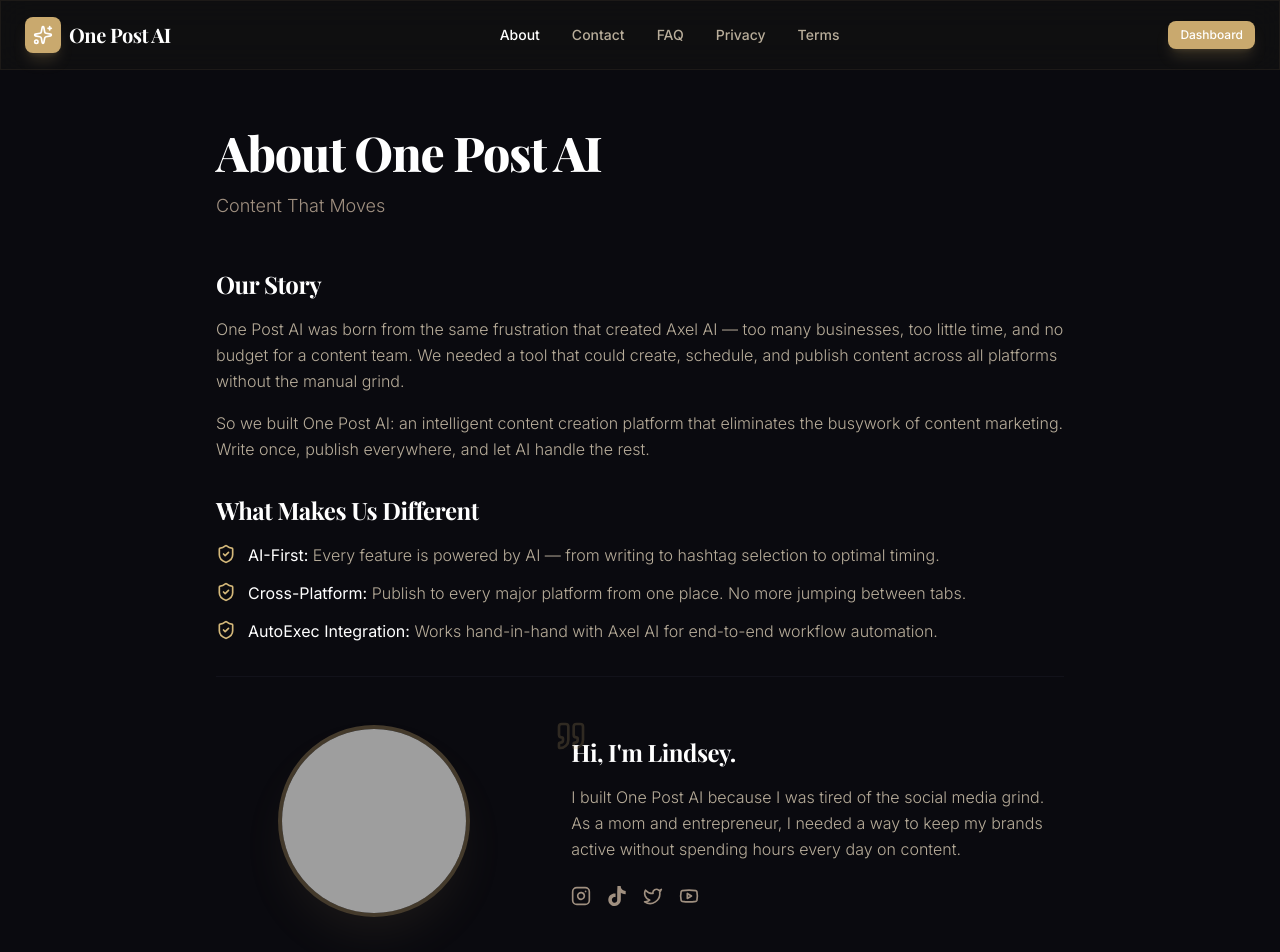
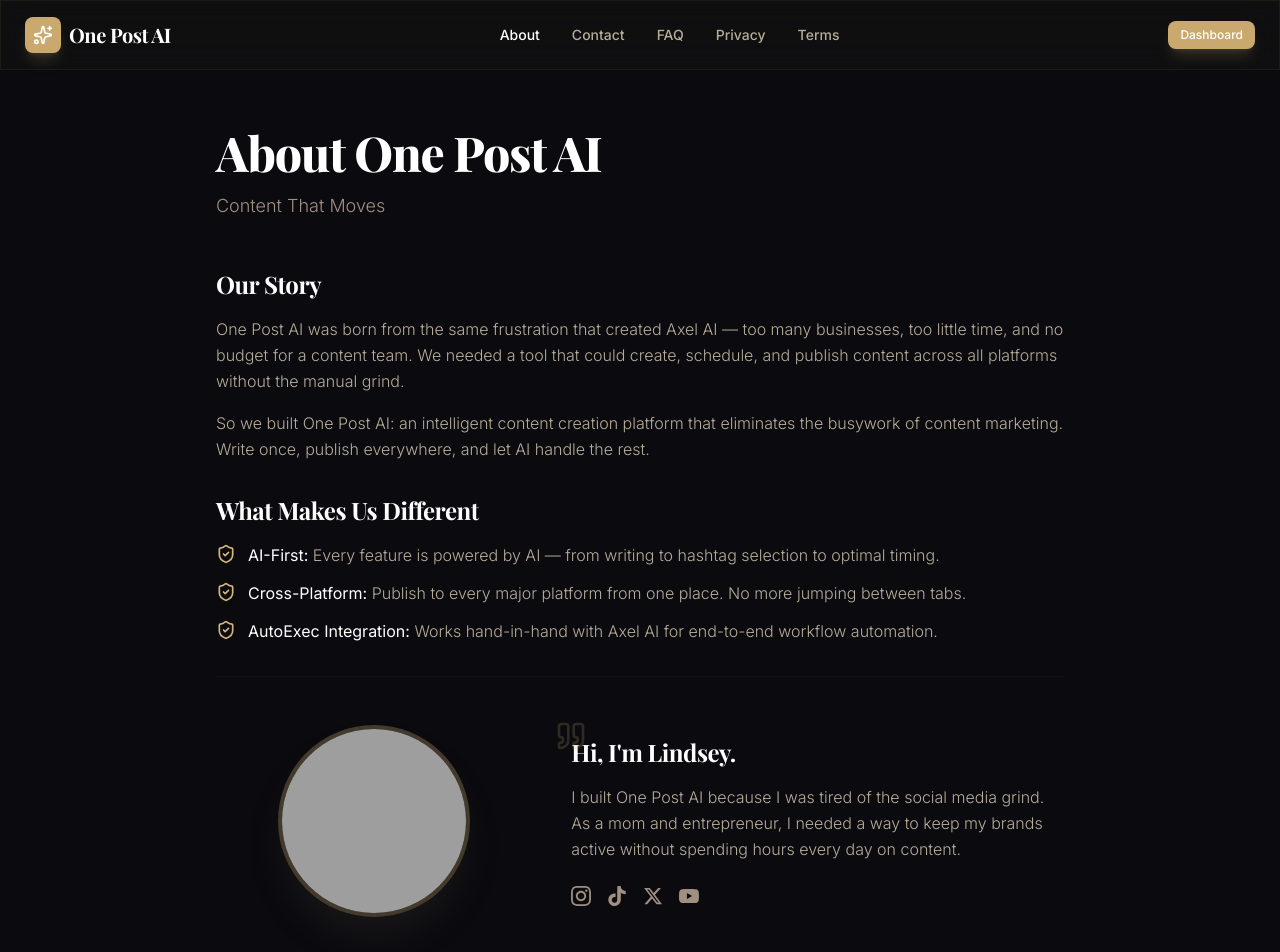
Before and after one commit to AureaHavenTech/OnePostAi, a Next.js app: page /about in a window 1280 px wide. Shown: the top 952 px of the page. Built offline with nearby package versions, Linux system fonts and the light colour scheme; grey boxes are pictures that could not be loaded; a web font is replaced by a local one.

Commit message:
Fix social icons in about page

```diff
--- a/src/app/about/page.tsx
+++ b/src/app/about/page.tsx
@@ -3,7 +3,7 @@
 import React from "react";
 import Link from "next/link";
 import { Button } from "@/components/ui/button";
-import { Sparkles, ShieldCheck, Zap, Quote, Heart, Instagram, Twitter, Youtube } from "lucide-react";
+import { Sparkles, ShieldCheck, PenLine, Quote, Heart, ArrowRight, Camera, Zap } from "lucide-react";
 import { Footer } from "@/components/ui/footer";
 
 export default function AboutPage() {
@@ -64,12 +64,18 @@
                   I built One Post AI because I was tired of the social media grind. As a mom and entrepreneur, I needed a way to keep my brands active without spending hours every day on content.
                 </p>
                 <div className="flex space-x-4 pt-2">
-                  <a href="https://instagram.com/funkycoldmedemaa" target="_blank" className="text-slate-400 hover:text-brand-400 transition-colors"><Instagram className="h-5 w-5" /></a>
+                  <a href="https://instagram.com/funkycoldmedemaa" target="_blank" className="text-slate-400 hover:text-brand-400 transition-colors">
+                    <svg className="h-5 w-5 fill-current" viewBox="0 0 24 24"><path d="M12 2.163c3.204 0 3.584.012 4.85.07 3.252.148 4.771 1.691 4.919 4.919.058 1.265.069 1.645.069 4.849 0 3.205-.012 3.584-.069 4.849-.149 3.225-1.664 4.771-4.919 4.919-1.266.058-1.644.07-4.85.07-3.204 0-3.584-.012-4.849-.07-3.26-.149-4.771-1.699-4.919-4.92-.058-1.265-.07-1.644-.07-4.849 0-3.204.013-3.583.07-4.849.149-3.227 1.664-4.771 4.919-4.919 1.266-.057 1.645-.069 4.849-.069zm0-2.163c-3.259 0-3.667.014-4.947.072-4.358.2-6.78 2.618-6.98 6.98-.059 1.281-.073 1.689-.073 4.948 0 3.259.014 3.668.072 4.948.2 4.358 2.618 6.78 6.98 6.98 1.281.058 1.689.072 4.948.072 3.259 0 3.668-.014 4.948-.072 4.354-.2 6.782-2.618 6.979-6.98.059-1.28.073-1.689.073-4.948 0-3.259-.014-3.667-.072-4.947-.196-4.354-2.617-6.78-6.979-6.98-1.281-.059-1.69-.073-4.949-.073zm0 5.838c-3.403 0-6.162 2.759-6.162 6.162s2.759 6.163 6.162 6.163 6.162-2.759 6.162-6.163c0-3.403-2.759-6.162-6.162-6.162zm0 10.162c-2.209 0-4-1.79-4-4 0-2.209 1.791-4 4-4s4 1.791 4 4c0 2.21-1.791 4-4 4zm6.406-11.845c-.796 0-1.441.645-1.441 1.44s.645 1.44 1.441 1.44c.795 0 1.439-.645 1.439-1.44s-.644-1.44-1.439-1.44z"/></svg>
+                  </a>
                   <a href="https://tiktok.com/@funkycoldmedemaa" target="_blank" className="text-slate-400 hover:text-brand-400 transition-colors">
                     <svg className="h-5 w-5 fill-current" viewBox="0 0 24 24"><path d="M12.525.02c1.31-.02 2.61-.01 3.91-.02.08 1.53.63 3.09 1.75 4.17 1.12 1.11 2.7 1.62 4.24 1.79v4.03c-1.44-.05-2.89-.35-4.2-.97-.57-.26-1.1-.59-1.62-.93-.01 2.92.01 5.84-.02 8.75-.08 1.4-.54 2.79-1.35 3.94-1.31 1.92-3.58 3.17-5.91 3.21-1.43.08-2.86-.31-4.08-1.03-2.02-1.19-3.44-3.37-3.65-5.71-.02-.5-.03-1-.01-1.49.18-1.9 1.12-3.72 2.58-4.96 1.66-1.44 3.98-2.13 6.15-1.72.02 1.48-.04 2.96-.04 4.44-.9-.32-1.98-.23-2.81.33-.85.51-1.44 1.43-1.58 2.41-.14 1.01.23 2.08.94 2.81.45.47 1.02.81 1.64.96 1 .2 2.12-.12 2.85-.86.59-.58.82-1.38.89-2.18.02-3.3.01-6.6.01-9.91z"/></svg>
                   </a>
-                  <a href="https://twitter.com/funkycoldmedemaa" target="_blank" className="text-slate-400 hover:text-brand-400 transition-colors"><Twitter className="h-5 w-5" /></a>
-                  <a href="https://youtube.com/@funkycoldmedemaa" target="_blank" className="text-slate-400 hover:text-brand-400 transition-colors"><Youtube className="h-5 w-5" /></a>
+                  <a href="https://twitter.com/funkycoldmedemaa" target="_blank" className="text-slate-400 hover:text-brand-400 transition-colors">
+                    <svg className="h-5 w-5 fill-current" viewBox="0 0 24 24"><path d="M18.244 2.25h3.308l-7.227 8.26 8.502 11.24H16.17l-5.214-6.817L4.99 21.75H1.68l7.73-8.835L1.254 2.25H8.08l4.713 6.231zm-1.161 17.52h1.833L7.084 4.126H5.117z"/></svg>
+                  </a>
+                  <a href="https://youtube.com/@funkycoldmedemaa" target="_blank" className="text-slate-400 hover:text-brand-400 transition-colors">
+                    <svg className="h-5 w-5 fill-current" viewBox="0 0 24 24"><path d="M23.498 6.186a3.016 3.016 0 0 0-2.122-2.136C19.505 3.545 12 3.545 12 3.545s-7.505 0-9.377.505A3.017 3.017 0 0 0 .502 6.186C0 8.07 0 12 0 12s0 3.93.502 5.814a3.016 3.016 0 0 0 2.122 2.136c1.871.505 9.376.505 9.376.505s7.505 0 9.377-.505a3.015 3.015 0 0 0 2.122-2.136C24 15.93 24 12 24 12s0-3.93-.502-5.814zM9.545 15.568V8.432L15.818 12l-6.273 3.568z"/></svg>
+                  </a>
                 </div>
               </div>
             </div>
```
